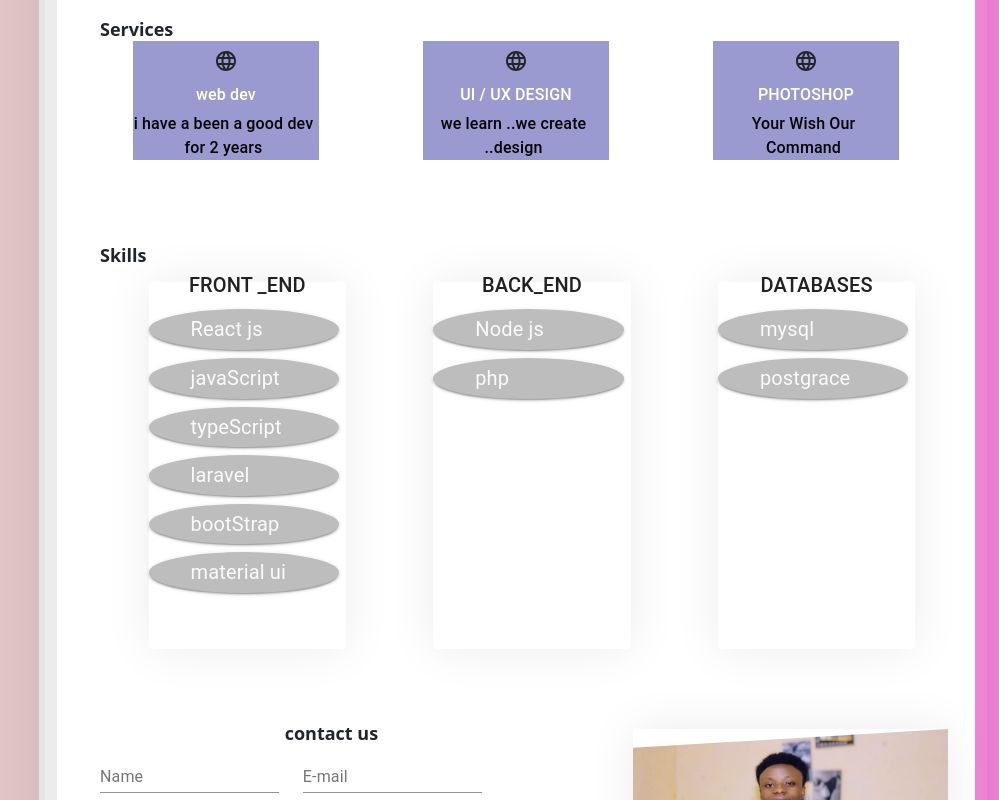
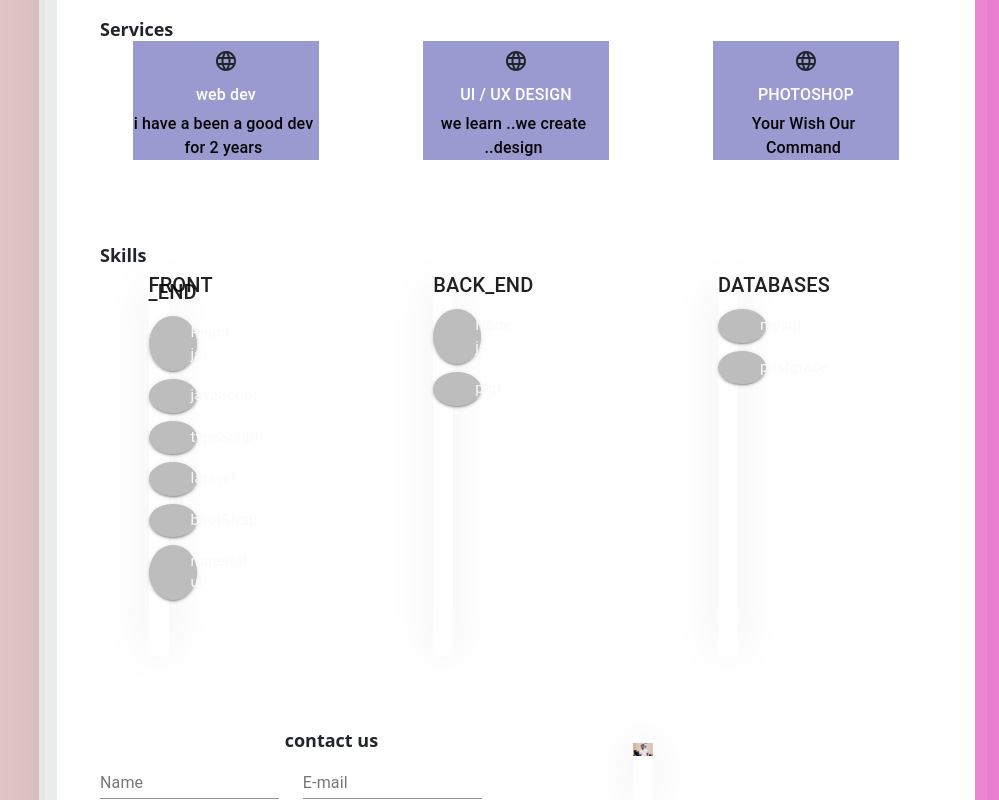
Before and after one commit to tbenjamin1/Portfolio, a React (Create React App) app: page / in a window 1280 px wide. Shown: the part 883-1683 px from the top of the page, without its empty margins (281-1280 px from the left). Built offline with nearby package versions, Linux system fonts and the light colour scheme.

Commit message:
databases

```diff
--- a/src/components/porfolio/Portfolio.css
+++ b/src/components/porfolio/Portfolio.css
@@ -25,10 +25,10 @@ color:var(--main-color) !important;
 /* cards */
 
 .custom_card{
-    margin-right: 20px;
+/* margin-right: 20px; */
 
 height:100%;
-width :350px;
+width :100%;
 box-shadow:0 px 0px 48px rgba(4,6,4,0.08) !important;
 border-radius: 5px;
 overflow: hidden;
--- a/src/components/resume/Resume.css
+++ b/src/components/resume/Resume.css
@@ -61,11 +61,11 @@ background-color:rgb(154, 154, 209);
 .skill{
     border-radius:8px;
     margin:1rem;
-    width: 30px;
+
 
     box-shadow: 0px 0px 48px rgb(4,6, 4, 0.08) !important;
-    width: 100%!important;
-    height: 100%;
+    width: 20px!important;
+    height: 100% !important;
     margin-bottom: 40px;
 }
 .skill .skill_title{
@@ -89,9 +89,9 @@ line-height: 18px !important;
 
 
  cursor: pointer;
-  border-color: var(--main-color);
+  background-color: var(--main-color);
   padding-left: 40px !important;
-  font-size: 20px;
+  font-size: 15px !important;
   margin-right: 7px !important;
 
 }
```
